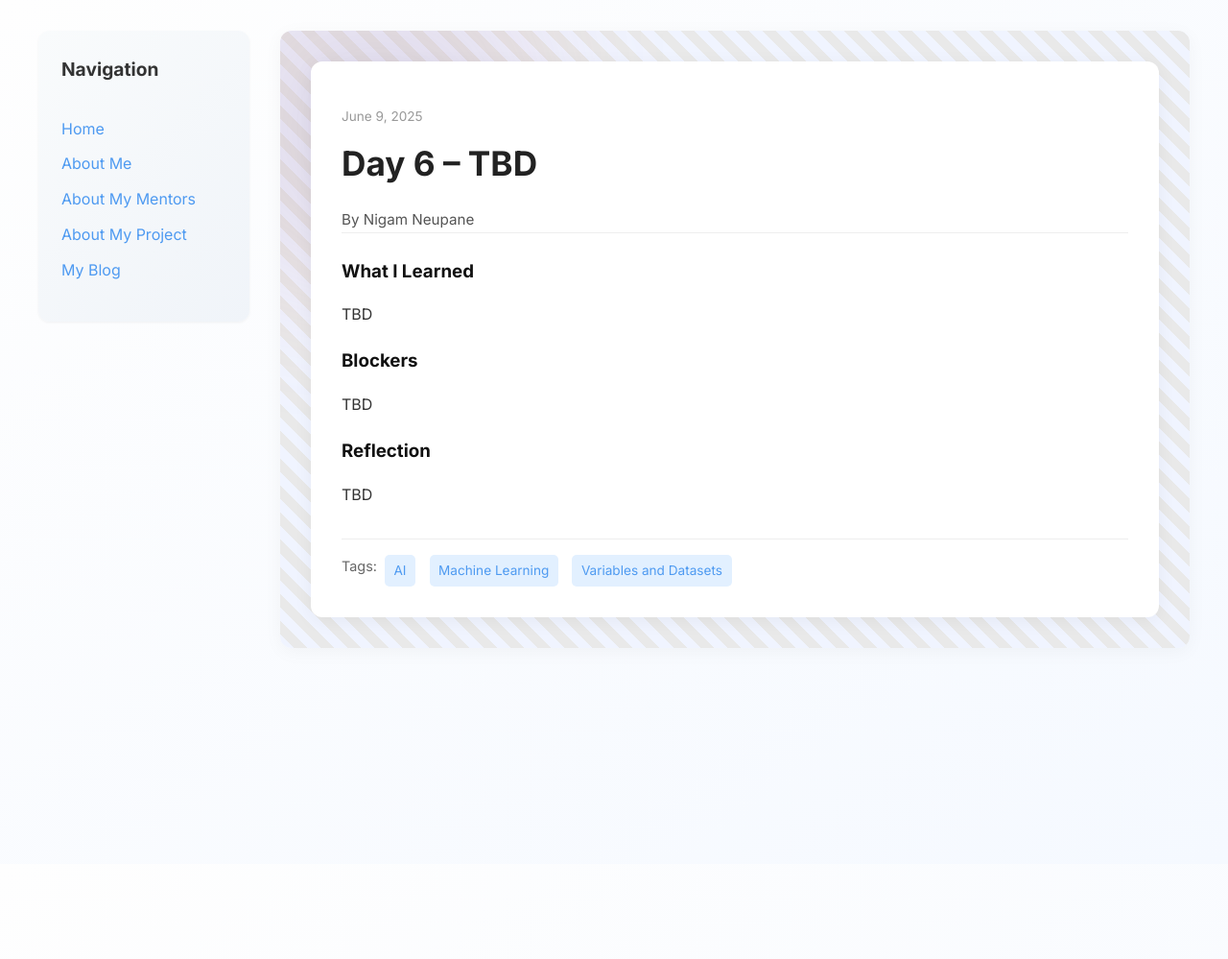
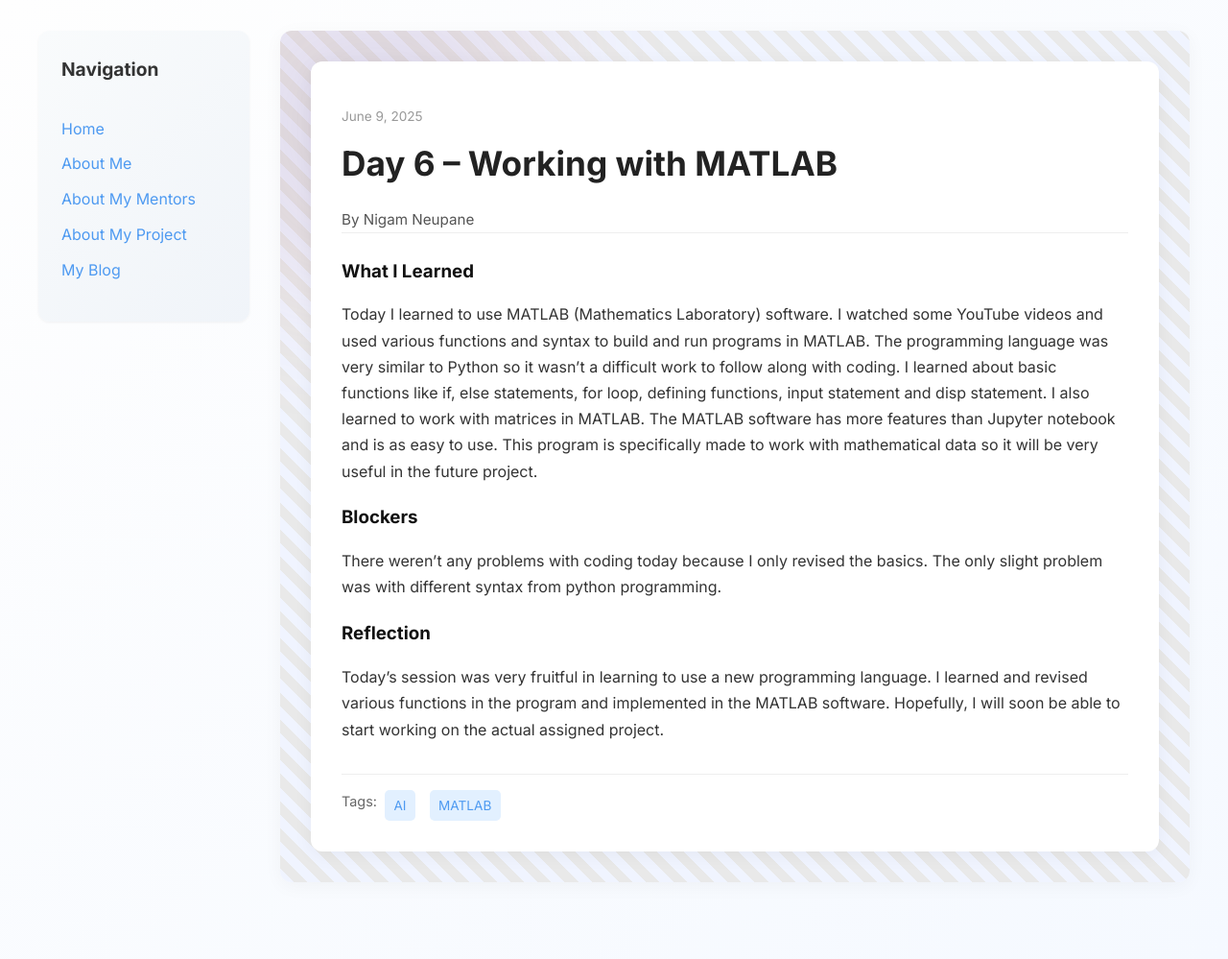
Before and after one commit to NigamNeupane/NigamNeupane.github.io, a Jekyll site: the page built from _posts/2025-06-09-day-6.md, in a window 1280 px wide. Shown: the whole page at 96% size. Built offline with Jekyll 4.4.1, drawn with Linux system fonts in a browser that asks for light colours; before the commit the page ends 900 px from its top, so only the background shows below that.

Commit message:
Update 2025-06-09-day-6.md

```diff
--- a/_posts/2025-06-09-day-6.md
+++ b/_posts/2025-06-09-day-6.md
@@ -1,17 +1,17 @@
 ---
 layout: post
-title: "Day 6 – TBD"
+title: "Day 6 – Working with MATLAB"
 date: 2025-06-09
 author: Nigam Neupane
 permalink: /day6.html
-tags: [AI, Machine Learning, Variables and Datasets]
+tags: [AI, MATLAB]
 
 what_i_learned: |
-  TBD
+  Today I learned to use MATLAB (Mathematics Laboratory) software. I watched some YouTube videos and used various functions and syntax to build and run programs in MATLAB. The programming language was very similar to Python so it wasn't a difficult work to follow along with coding. I learned about basic functions like if, else statements, for loop, defining functions, input statement and disp statement. I also learned to work with matrices in MATLAB. The MATLAB software has more features than Jupyter notebook and is as easy to use. This program is specifically made to work with mathematical data so it will be very useful in the future project.
 
 blockers: |
-  TBD
+  There weren't any problems with coding today because I only revised the basics. The only slight problem was with different syntax from python programming.
 
 reflection: |
-  TBD
+  Today's session was very fruitful in learning to use a new programming language. I learned and revised various functions in the program and implemented in the MATLAB software. Hopefully, I will soon be able to start working on the actual assigned project.
 ---
```
